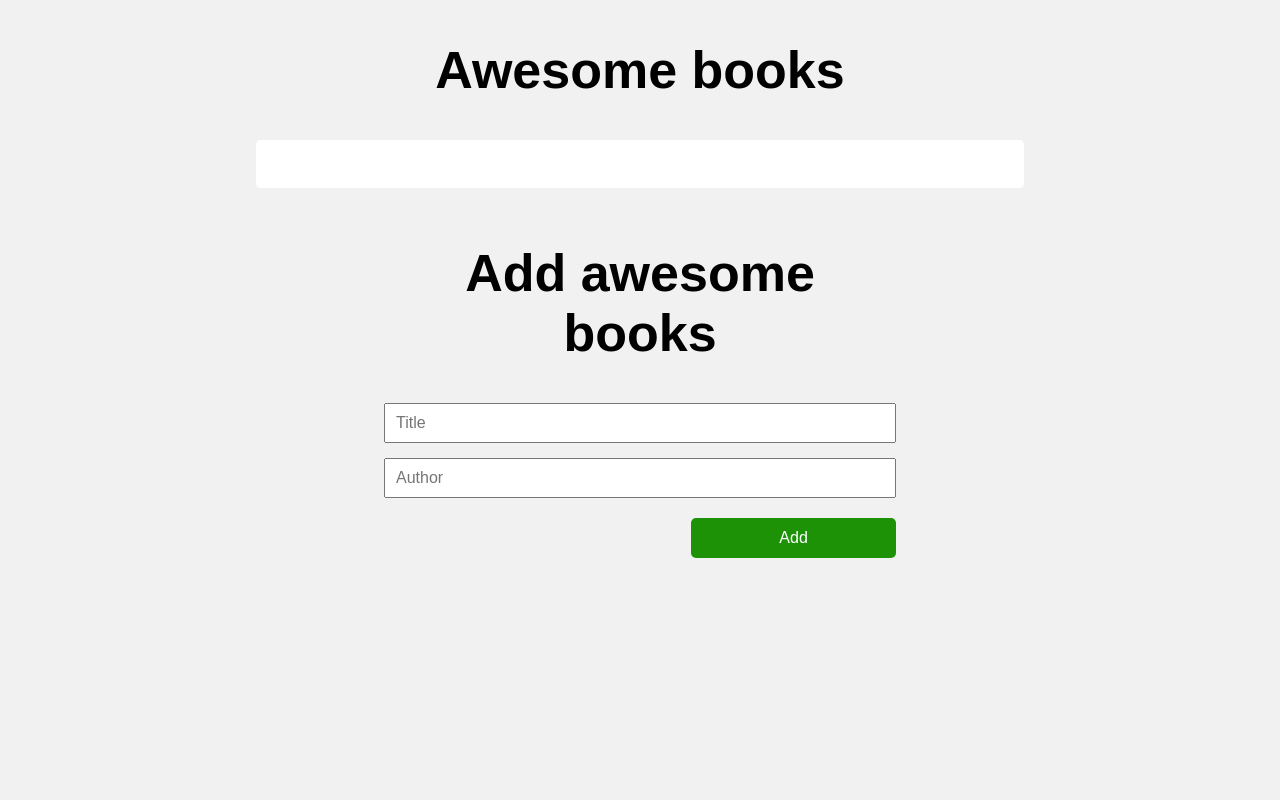
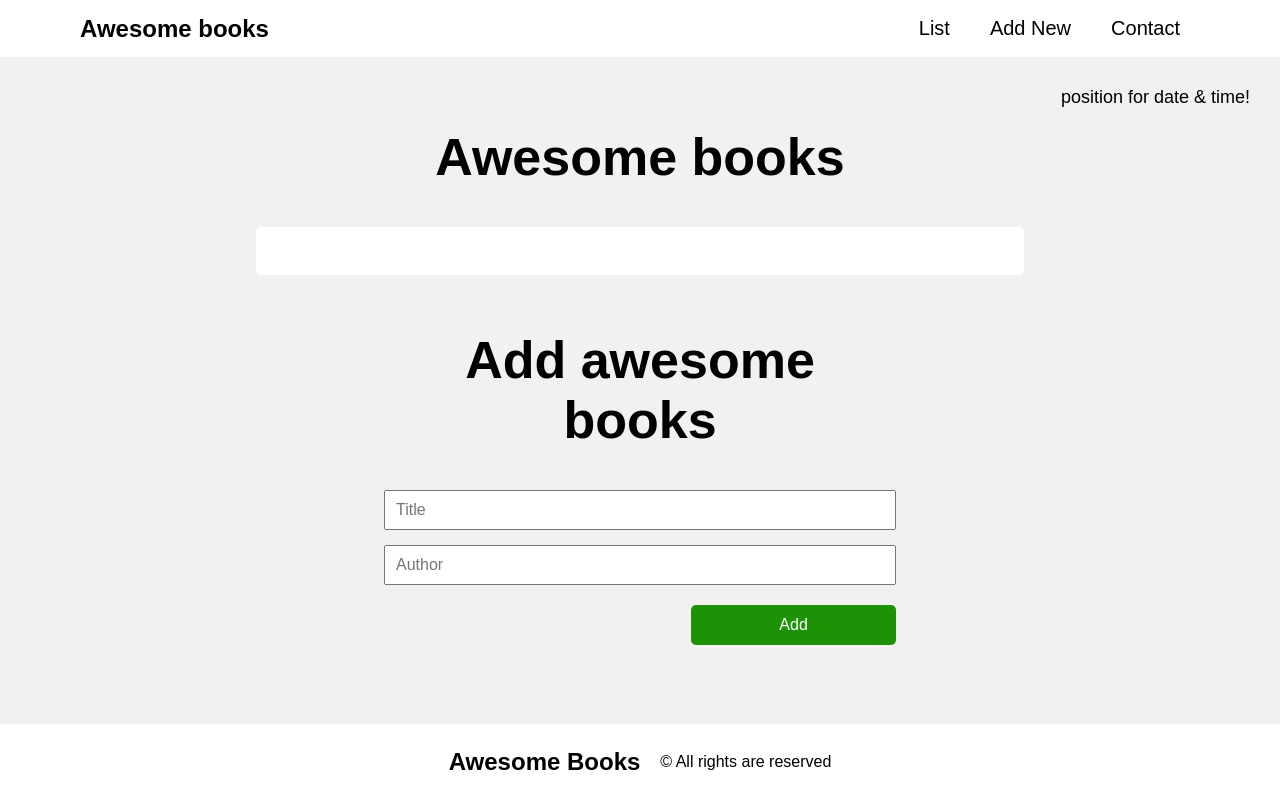
Before and after one commit to maov19/awesome_books, a website with bundled scripts: page index.html in a window 1280 px wide. Built offline with nearby package versions, Linux system fonts and the light colour scheme.

Commit message:
Add navigation bar

```diff
--- a/index.html
+++ b/index.html
@@ -10,6 +10,19 @@
 </head>
 
 <body>
+  <header>
+    <nav>
+      <p class="logo">Awesome books</p>
+      <ul>
+        <li><a href="#" id="booksList">List</a></li>
+        <li><a href="#" id="newBook">Add New</a></li>
+        <li><a href="#" id="contactInfo">Contact</a></li>
+      </ul>
+    </nav>
+  </header>
+  <div class="date-and-time">
+    <p id="current-date">position for date & time!</p>
+  </div>
   <main>
     <!-- Record -->
     <section class="record-section">
@@ -29,7 +42,10 @@
 
   </main>
 
-
+  <footer>
+    <div class="logo">Awesome Books</div>
+    <p> &copy; All rights are reserved</p>
+  </footer>
   <script type="module" src="main.js"></script>
 </body>
 
```
